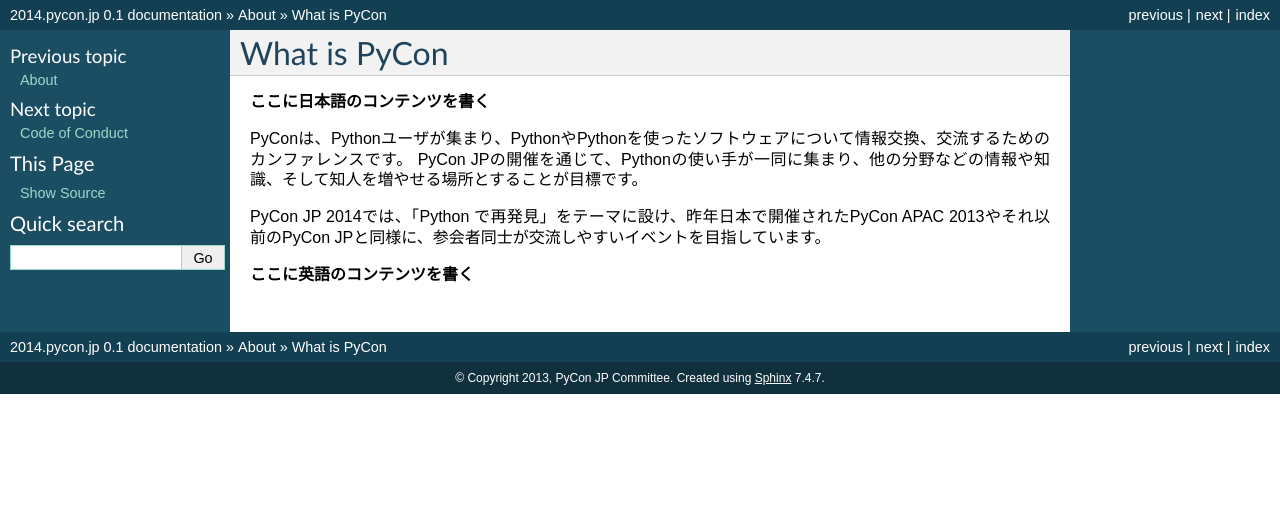
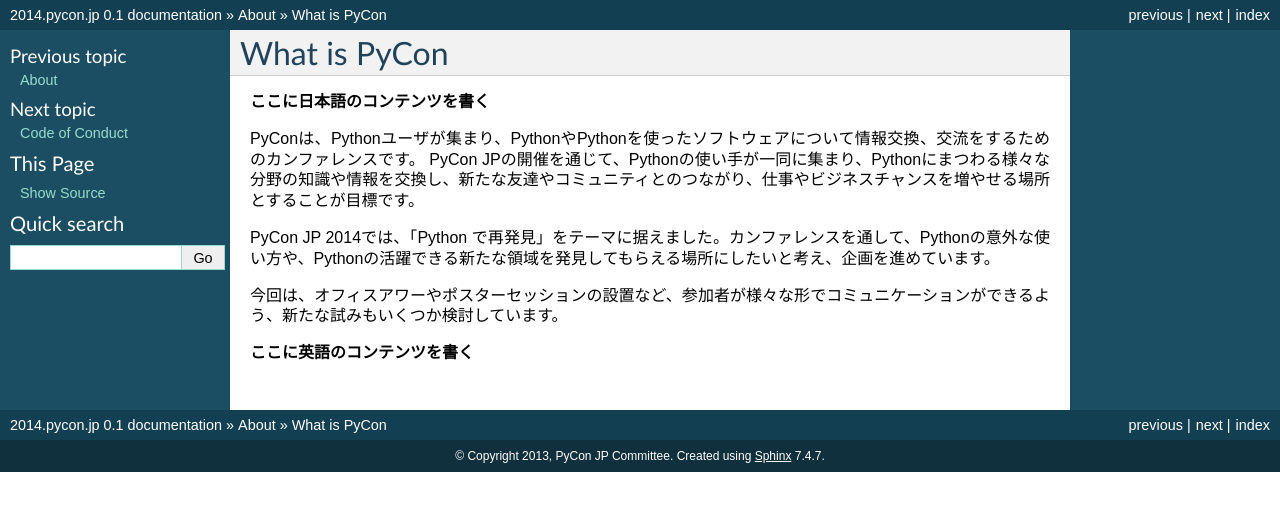
Before and after one commit to pyconjp/2014.pycon.jp, a Sphinx documentation site: the page built from sphinx/about/what-is-pycon.rst, in a window 1280 px wide. Shown: the top 511 px of the page. Built offline with Sphinx 7.4.7, drawn with Linux system fonts in a browser that asks for light colours.

Commit message:
レビュー結果を反映させた

```diff
--- a/sphinx/about/what-is-pycon.rst
+++ b/sphinx/about/what-is-pycon.rst
@@ -4,9 +4,10 @@
 
 **ここに日本語のコンテンツを書く**
 
-PyConは、Pythonユーザが集まり、PythonやPythonを使ったソフトウェアについて情報交換、交流するためのカンファレンスです。 PyCon JPの開催を通じて、Pythonの使い手が一同に集まり、他の分野などの情報や知識、そして知人を増やせる場所とすることが目標です。
+PyConは、Pythonユーザが集まり、PythonやPythonを使ったソフトウェアについて情報交換、交流をするためのカンファレンスです。 PyCon JPの開催を通じて、Pythonの使い手が一同に集まり、Pythonにまつわる様々な分野の知識や情報を交換し、新たな友達やコミュニティとのつながり、仕事やビジネスチャンスを増やせる場所とすることが目標です。
 
-PyCon JP 2014では、「Python で再発見」をテーマに設け、昨年日本で開催されたPyCon APAC 2013やそれ以前のPyCon JPと同様に、参会者同士が交流しやすいイベントを目指しています。
+PyCon JP 2014では、「Python で再発見」をテーマに据えました。カンファレンスを通して、Pythonの意外な使い方や、Pythonの活躍できる新たな領域を発見してもらえる場所にしたいと考え、企画を進めています。
 
+今回は、オフィスアワーやポスターセッションの設置など、参加者が様々な形でコミュニケーションができるよう、新たな試みもいくつか検討しています。
 
 **ここに英語のコンテンツを書く**
```
